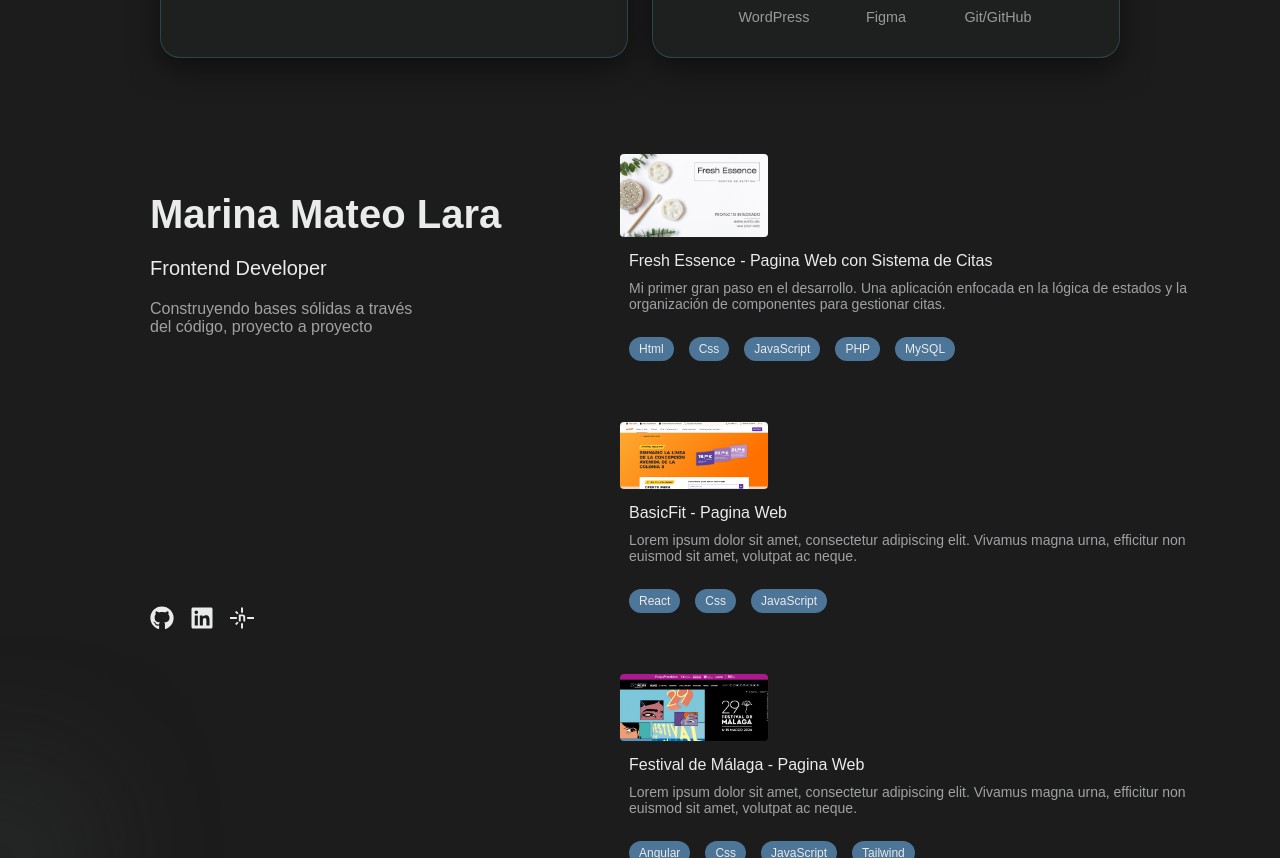
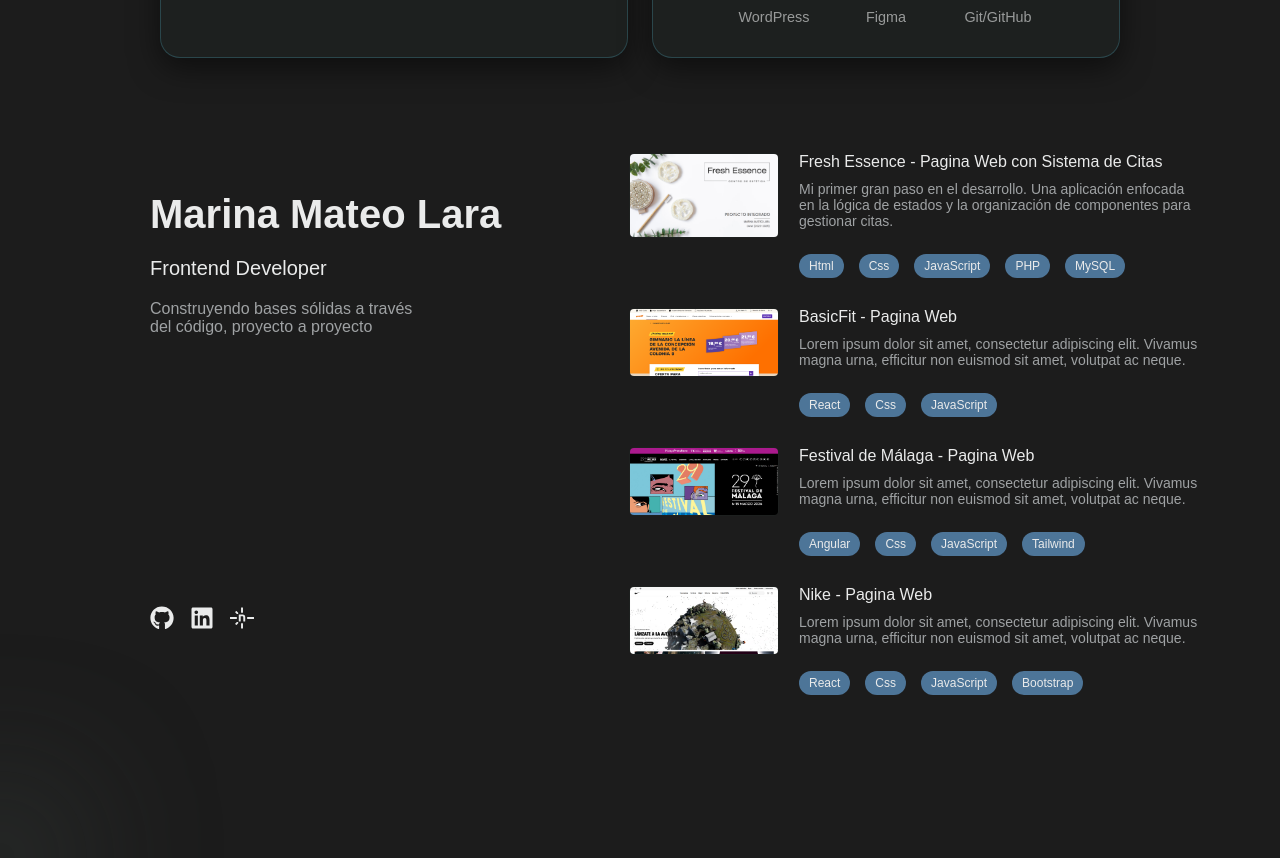
Before and after one commit to Marinamlittle/Portfolio, a React (Create React App) app: page / in a window 1280 px wide. Shown: the part 2040-2898 px from the top of the page. Built offline with nearby package versions, Linux system fonts and the light colour scheme; the HTML template or start-up script is replaced by a standard one.

Commit message:
Port 4.0

```diff
--- a/src/components/Proyectos.js
+++ b/src/components/Proyectos.js
@@ -72,7 +72,8 @@
                             target="_blank"
                             rel="noreferrer"
                             className="proyecto-link"
-                        >
+                            >
+                        </a>
                             <div className="proyecto-screenshot">
                                 <img src={proyecto.imagen} alt={proyecto.titulo} />
                             </div>
@@ -89,7 +90,6 @@
                                     ))}
                                 </div>
                             </div>
-                        </a>
                     </article>
                 ))}
             </div>
--- a/src/css/style.css
+++ b/src/css/style.css
@@ -695,7 +695,7 @@
     overflow-y: auto;
     display: flex;
     flex-direction: column;
-    gap: 30px;
+    gap: 0;
     overscroll-behavior-y: contain;
     scrollbar-width: none;
     -ms-overflow-style: none;
@@ -703,9 +703,9 @@
 
 .card-proyecto {
     display: flex;
-    gap: 5px;
     padding: 5px;
     border-radius: 12px;
+    gap: 10px;
     transition: background 0.3s ease;
     cursor: pointer;
     width: 90%;
@@ -772,12 +772,8 @@
     background-color: rgba(255, 255, 255, 0.05);
 }
 .proyecto-link {
-    text-decoration: none; /* Quita el subrayado */
-    color: inherit;        /* Hereda el color de texto que ya tenías */
-    display: block;        /* Hace que todo el espacio sea clickable */
+    text-decoration: none;
+    color: inherit;
+    display: block;
     transition: transform 0.3s ease;
 }
-
-.proyecto-link:hover {
-    transform: translateY(-5px); /* Un pequeño efecto de elevación al pasar el ratón */
-}
```
Also changed, not shown: package.json (+7 -1 lines), 1 other file (tests, documents, lock files or other folders).
